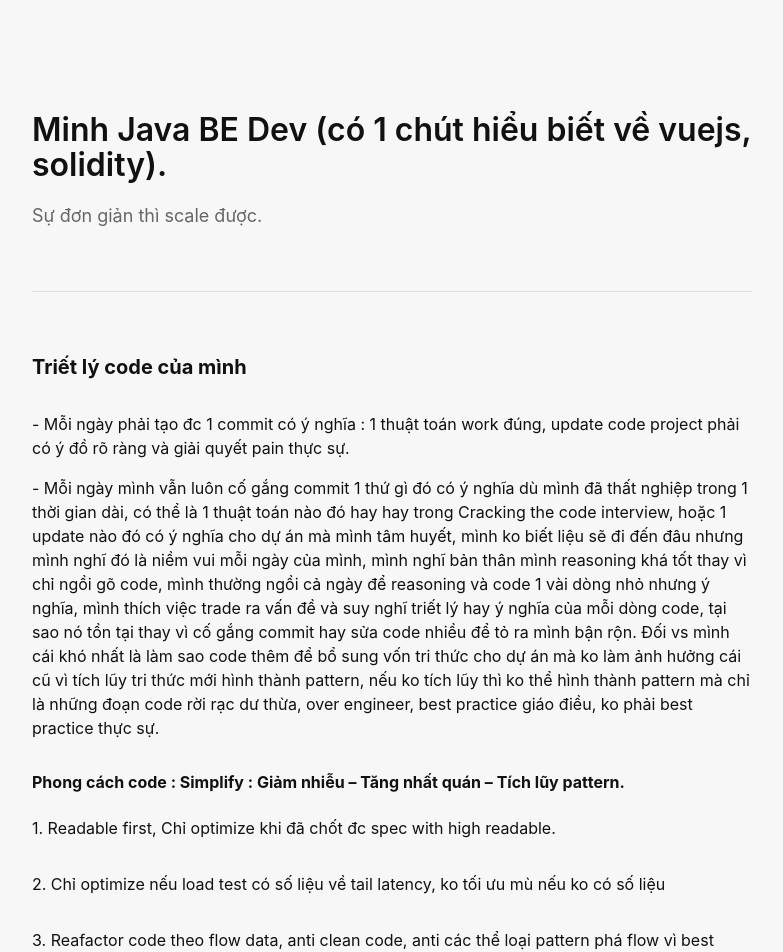
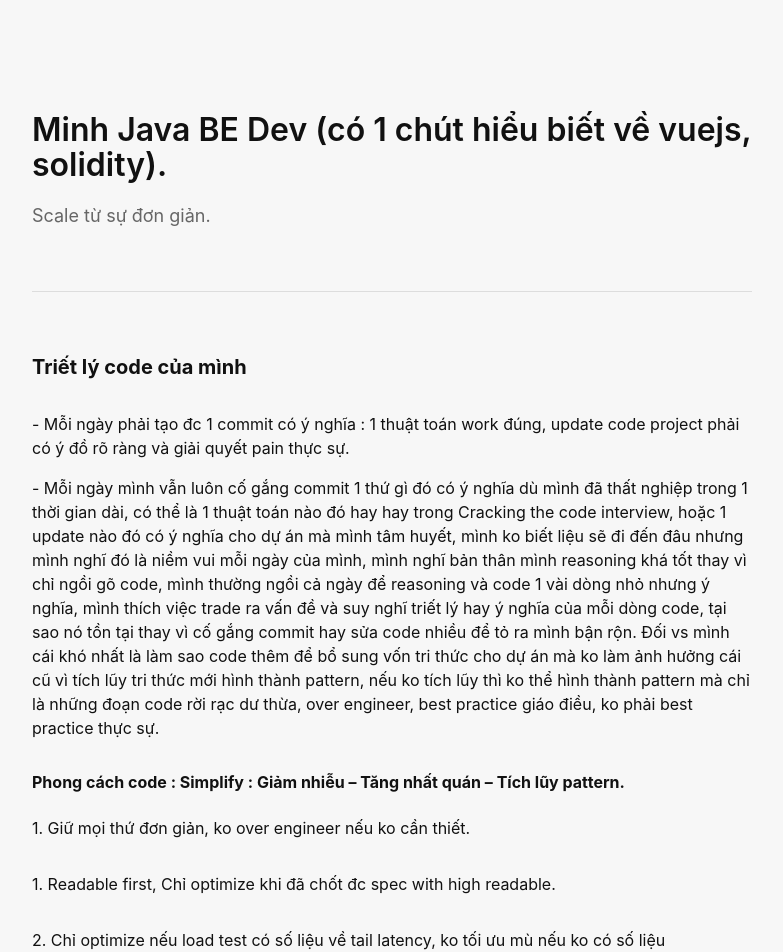
Before and after one commit to BuiDucMinhx/poforlio, a Vue app in the folder minh-portfolio/: page / in a window 1280 px wide. Shown: the top 952 px of the page, without its empty margins (248-1031 px from the left). Built offline with nearby package versions, Linux system fonts and the light colour scheme.

Commit message:
- Bổ sung triết lý

```diff
--- a/minh-portfolio/src/App.vue
+++ b/minh-portfolio/src/App.vue
@@ -6,7 +6,7 @@
     <header class="hero">
       <h1>Minh Java BE Dev (có 1 chút hiểu biết về vuejs, solidity).</h1>
       <p class="sub">
-        Sự đơn giản thì scale được.<br />
+        Scale từ sự đơn giản.<br />
       </p>
     </header>
 
@@ -29,6 +29,7 @@
       <h4>Phong cách code : Simplify : Giảm nhiễu – Tăng nhất quán – Tích lũy pattern.</h4>
 
       <ul class="rule-list">
+        <li>1. Giữ mọi thứ đơn giản, ko over engineer nếu ko cần thiết.</li>
         <li>1. Readable first, Chỉ optimize khi đã chốt đc spec with high readable.</li>
         <li>2. Chỉ optimize nếu load test có số liệu về tail latency, ko tối ưu mù nếu ko có số liệu</li>
         <li>3. Reafactor code theo flow data, anti clean code, anti các thể loại pattern phá flow vì best practive giáo điều thường gây tách hàm, phá flow logic code, call stack sâu, allocation thừa, nhảy hàm phức tạp mà ít giá trị kĩ thuật, refactor phải đảm bảo rõ flow, ko tách hàm vô nghĩa.</li>
```
